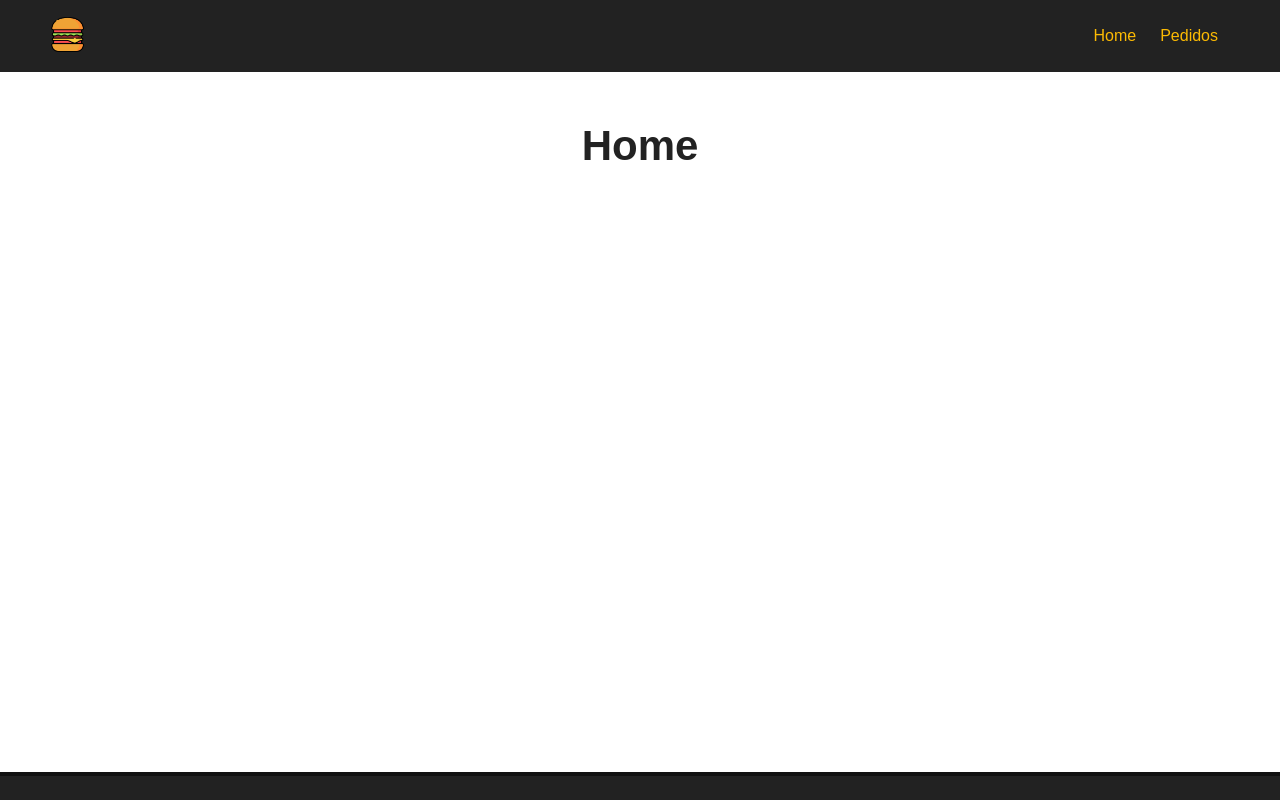
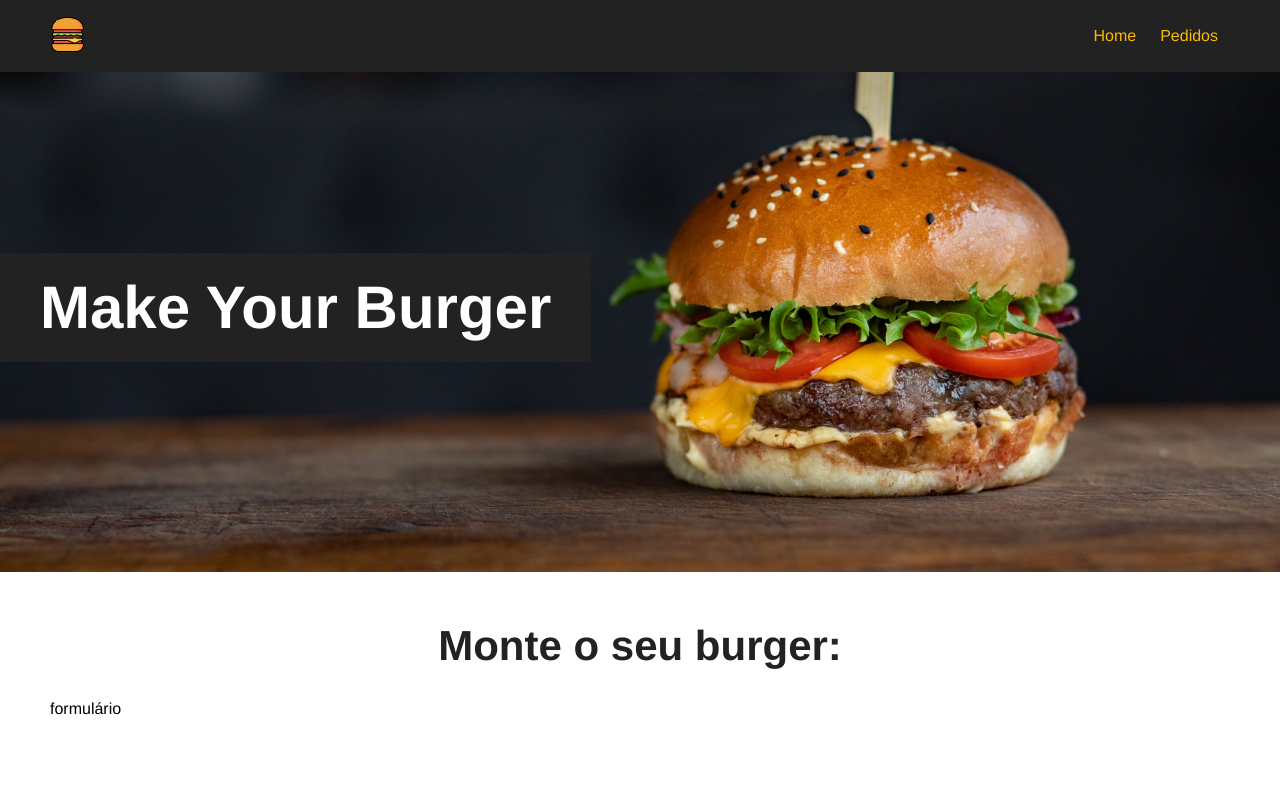
Before and after one commit to Jeanll7/vue-food, a Vue app: page / in a window 1280 px wide. Shown: the top 800 px of the page. Built offline with nearby package versions, Linux system fonts and the light colour scheme.

Commit message:
imagem banner

```diff
--- a/src/App.vue
+++ b/src/App.vue
@@ -1,41 +1,42 @@
 <template>
-  <Navbar :logo="logo_src" :alt="app_name" />
-  <router-view />
-  <Footer />
+  <div>
+    <Navbar :logo="logo_src" :alt="app_name" />
+    <div>
+      <router-view />
+    </div>
+    <Footer />
+  </div>
 </template>
 
 <script>
 import Navbar from "./components/Navbar";
-import Footer from "./components/Footer.vue";
+import Footer from "./components/Footer";
 
 export default {
-  components: {
-    Navbar,
-    Footer,
-  },
-  data() {
+  data: function () {
     return {
       logo_src: "/img/logo.png",
       app_name: "Make Your Burger",
     };
+  },
+  components: {
+    Navbar,
+    Footer,
   },
 };
 </script>
 
 <style>
 * {
-  font-family: Arial, sans-serif;
+  font-family: Helvetica;
   padding: 0;
   margin: 0;
   box-sizing: border-box;
 }
-
 .main-container {
   margin: 50px;
-  min-height: 600px; /* tela maior */
-  /* min-height: 260px; */ /* tela menor */
+  min-height: 250px;
 }
-
 h1 {
   text-align: center;
   font-size: 42px;
--- /dev/null
+++ b/src/components/Banner.vue
@@ -0,0 +1,30 @@
+<template>
+  <div id="main-banner">
+    <h1>Make Your Burger</h1>
+  </div>
+</template>
+
+<script>
+export default {
+  name: "Banner",
+};
+</script>
+
+<style scoped>
+#main-banner {
+  background-image: url("../../public/img/burger.jpg");
+  background-position: 0 -250px;
+  background-size: cover;
+  height: 500px;
+  display: flex;
+  align-items: center;
+  justify-content: flex-start;
+}
+#main-banner h1 {
+  color: #fff;
+  text-align: center;
+  font-size: 60px;
+  background-color: #222;
+  padding: 20px 40px;
+}
+</style>
--- a/src/views/Home.vue
+++ b/src/views/Home.vue
@@ -1,7 +1,20 @@
 <template>
+  <Banner />
   <div class="main-container">
-    <h1>Home</h1>
+    <h1>Monte o seu burger:</h1>
+    <p>formulário</p>
   </div>
 </template>
 
-<script></script>
+<script>
+import Banner from "../components/Banner";
+
+export default {
+  name: "Home",
+  components: {
+    Banner,
+  },
+};
+</script>
+
+// 3:19 #23
```
